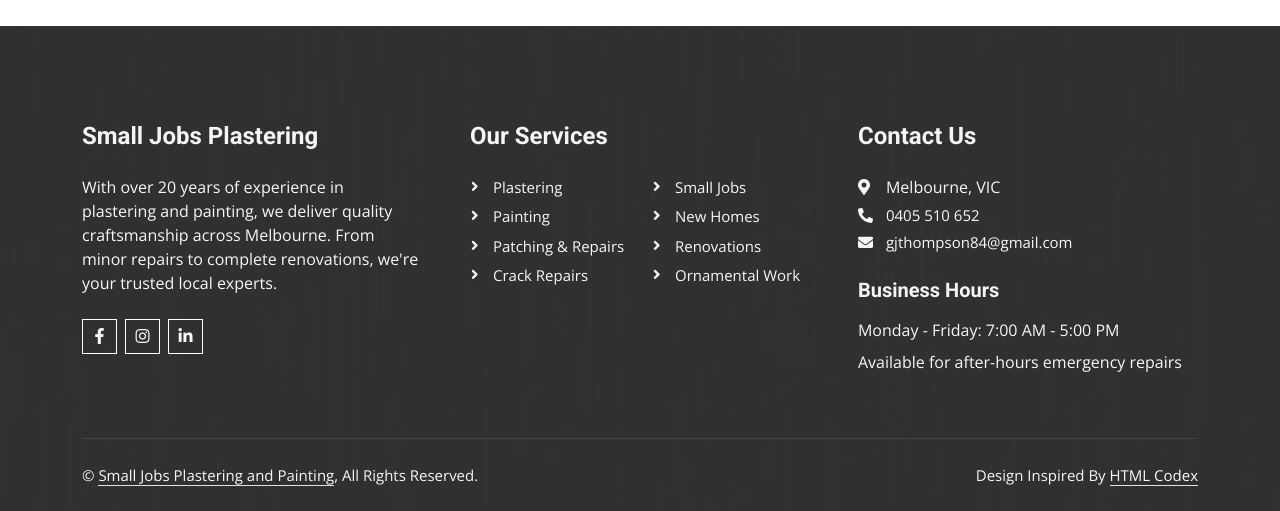
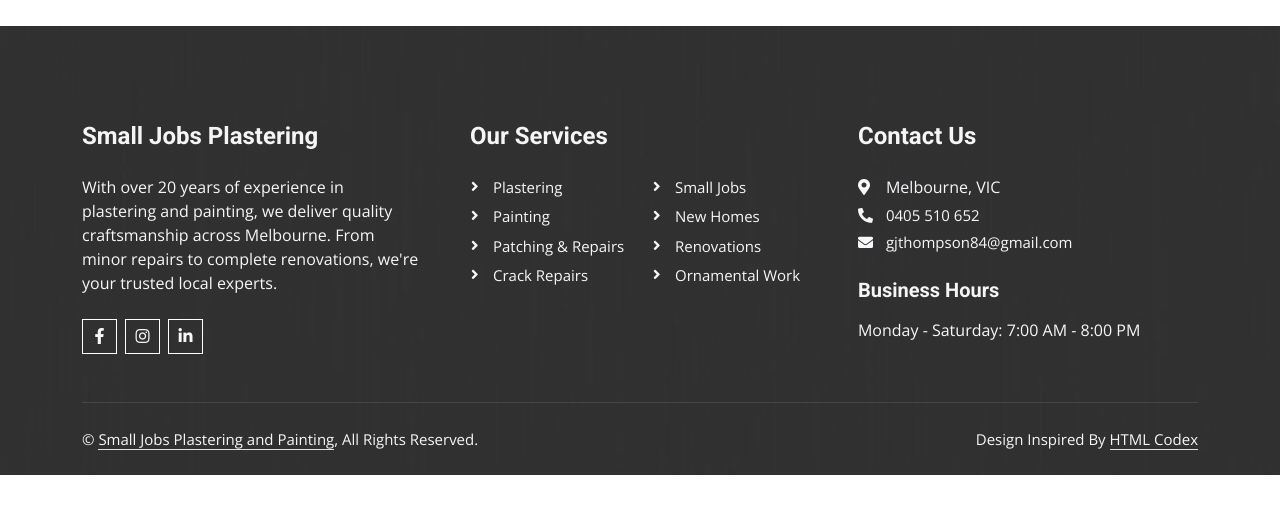
Before and after one commit to Morphy55555/plastering-and-painting-Melbourne, a plain HTML site: page about.html in a window 1280 px wide. Shown: the part 1452-1963 px from the top of the page. After the commit the page ends 1927 px from the top, so only its background shows below. Drawn offline with nearby package versions, Linux system fonts and the light colour scheme.

Commit message:
Changed work hours

```diff
--- a/about.html
+++ b/about.html
@@ -226,8 +226,8 @@
                 </div>
                 <div class="mt-4">
                     <h5 class="text-light mb-3">Business Hours</h5>
-                    <p class="mb-2">Monday - Friday: 7:00 AM - 5:00 PM</p>
-                    <p>Available for after-hours emergency repairs</p>
+                    <p class="mb-2">Monday - Saturday: 7:00 AM - 8:00 PM</p>
+
                 </div>
             </div>
         </div>
--- a/css/style.css
+++ b/css/style.css
@@ -293,7 +293,7 @@
 .section-title h1 {
     position: relative;
     display: inline-block;
-    padding: 0 60px;
+    padding: 0 20px;
 }
 
 .section-title.text-start h1 {
```
Also changed, not shown: contact.html (+2 -2 lines), index.html (+2 -2 lines), service.html (+2 -2 lines), testimonial.html (+2 -2 lines).
